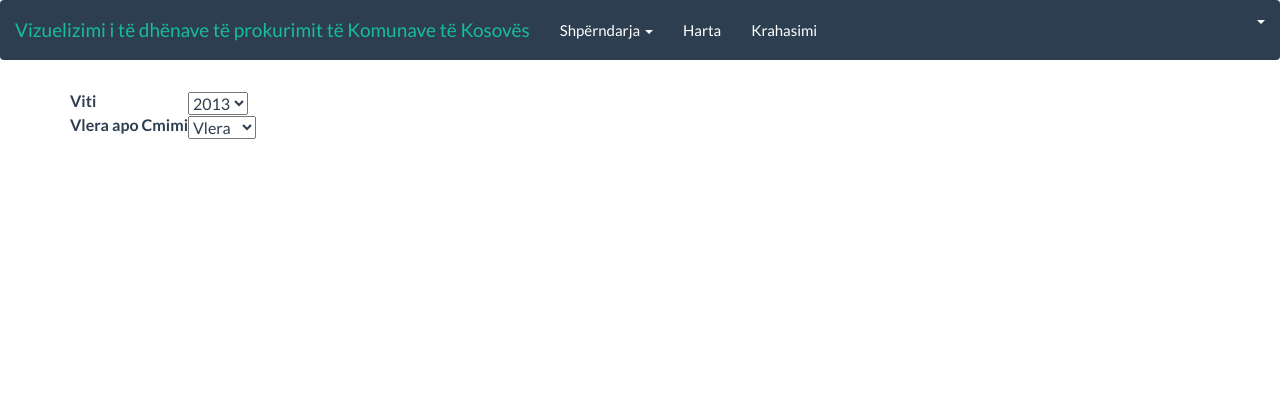
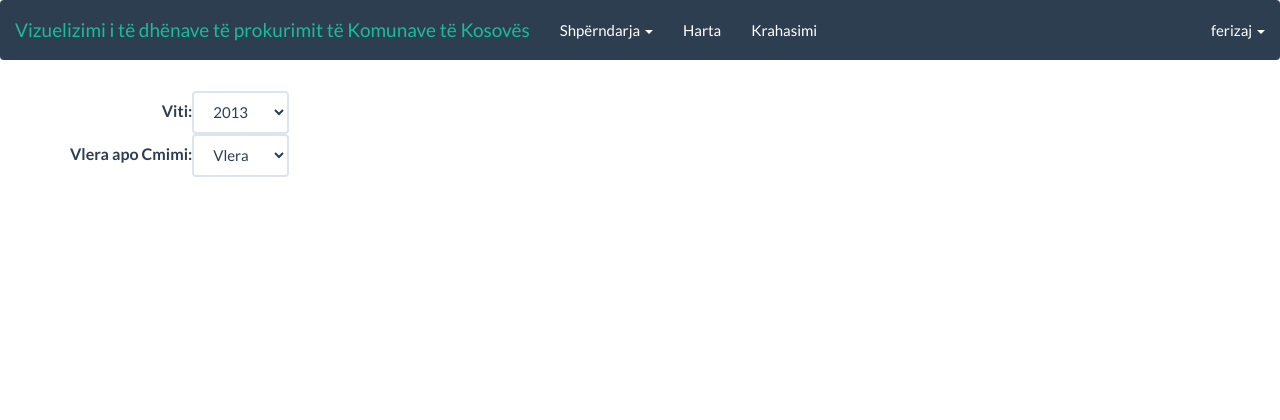
Before and after one commit to opendatakosovo/e-prokurimi, a Flask app: page /krahasimi in a window 1280 px wide. Shown: the top 420 px of the page. Run offline with Flask 2, Linux system fonts and the light colour scheme; data that the repository does not hold is empty; parts of the project's set-up code (start-up, migrations or seed data) failed here and were passed over; some libraries are stand-ins or nearby versions.

Commit message:
Modified the style of Select box and krahasimi's url.

```diff
--- a/gpv/templates/base.html
+++ b/gpv/templates/base.html
@@ -62,10 +62,10 @@ $( document ).ready(function() {
             </ul>
           </li>
           <li id="harta">
-            <a href="/{{komuna}}/harta">Harta</a>
+            <a href="{{ config.BASE_PATH }}/{{komuna}}/harta">Harta</a>
           </li>
           <li id="krahasimi">
-            <a href="/krahasimi">Krahasimi</a>
+            <a href="{{ config.BASE_PATH }}/krahasimi">Krahasimi</a>
           </li>
 
         </ul>
@@ -83,7 +83,9 @@ $( document ).ready(function() {
 
   </nav>
   <div class="container" style="padding-top:10px;">
-  	{% block body %}{% endblock %}
+  	{% block body %}
+    {{ config.BASE_PATH }}
+    {% endblock %}
   </div>
 
   <div class="push-for-footer"></div>
--- a/gpv/templates/index.html
+++ b/gpv/templates/index.html
@@ -102,7 +102,7 @@
                       prefix: '€ '
               });
 
-              for(var i=1; i <= 3; i++){
+              for(var i=1; i <= 2; i++){
                 formatter.format(data, i);
               }
             }
--- a/gpv/templates/municipality_price_value.html
+++ b/gpv/templates/municipality_price_value.html
@@ -6,7 +6,7 @@
 		var viti = $('#viti-select').val();
 		var vleraCmimi = $('#vleracmimi-select').val();
 
-		drawContractValueChart("Qmimi kontratave krahasuar me komunat e ndryshme", "qmimi")
+		drawContractValueChart("Vlera e kontratave krahasuar me komunat e ndryshme", "vlera")
           $('#vleracmimi-select').change(function(){
             var selected = $('#vleracmimi-select').val();
             var selected_VC = capitaliseFirstLetter(selected)
@@ -74,7 +74,7 @@
                       prefix: '€ '
               });
 
-              for(var i=1; i <= 2; i++){
+              for(var i=1; i <= 3; i++){
                 formatter.format(data, i);
               }
 
@@ -96,10 +96,10 @@
   <table>
   <tr>
   <td>
-    <label>Viti</label>
+    <label style="float:right;">Viti: </label>
   </td>
  <td>
-  	<select id="viti-select">
+  	<select id="viti-select" class="form-control">
   		<option value="2011">2011</option>
   		<option value="2012">2012</option>
   		<option selected="selected" value="2013">2013</option>
@@ -108,10 +108,10 @@
   </tr>
   <tr>
   <td>
-  	<label>Vlera apo Cmimi</label>
+  	<label style="float:right;">Vlera apo Cmimi: </label>
     </td>
     <td>
-  	<select id="vleracmimi-select">
+  	<select id="vleracmimi-select" class="form-control">
   		<option selected="selected" value="vlera">Vlera</option>
   		<option value="qmimi">Cmimi</option>
   	</select>
--- a/gpv/views/pages/municipalityPriceValue.py
+++ b/gpv/views/pages/municipalityPriceValue.py
@@ -1,10 +1,8 @@
 from flask import render_template
 from flask.views import View
-from urllib2 import urlopen
-from gpv import utils
-import json
 
 
 class MunicipalityPriceValue(View):
     def dispatch_request(self):
-        return render_template('municipality_price_value.html')
+        komuna = 'ferizaj'
+        return render_template('municipality_price_value.html', komuna=komuna)
```
